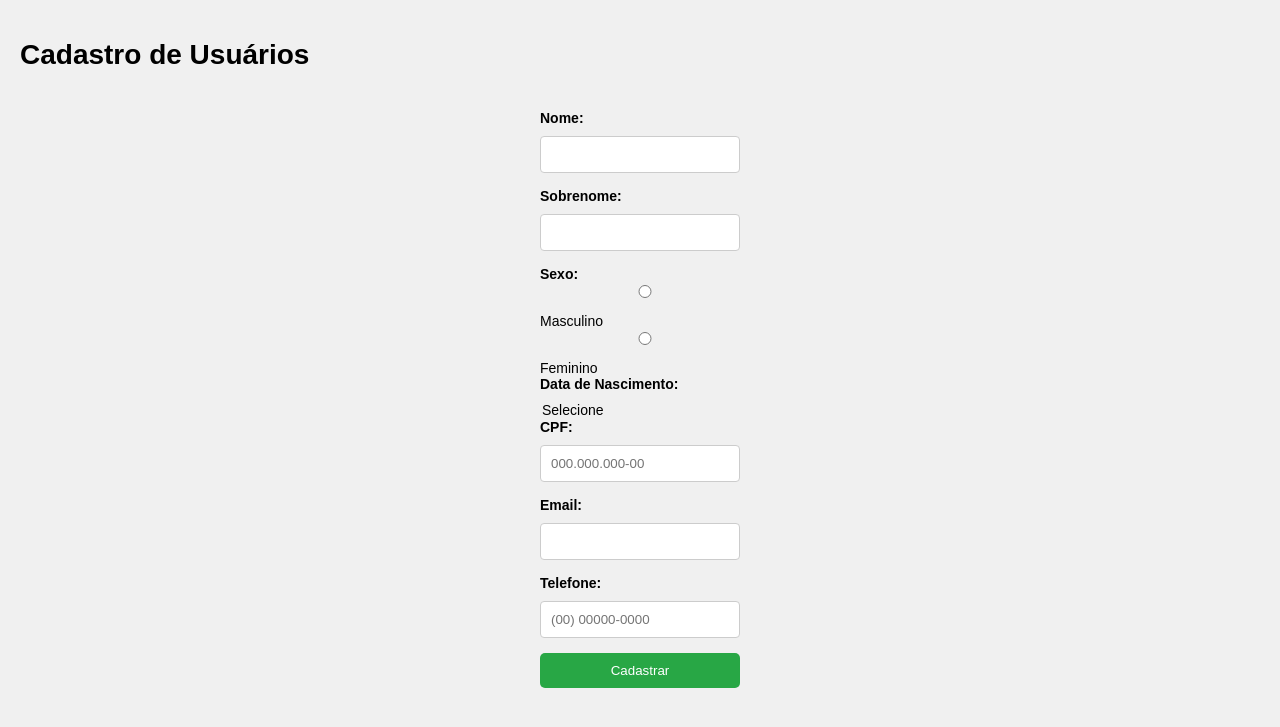
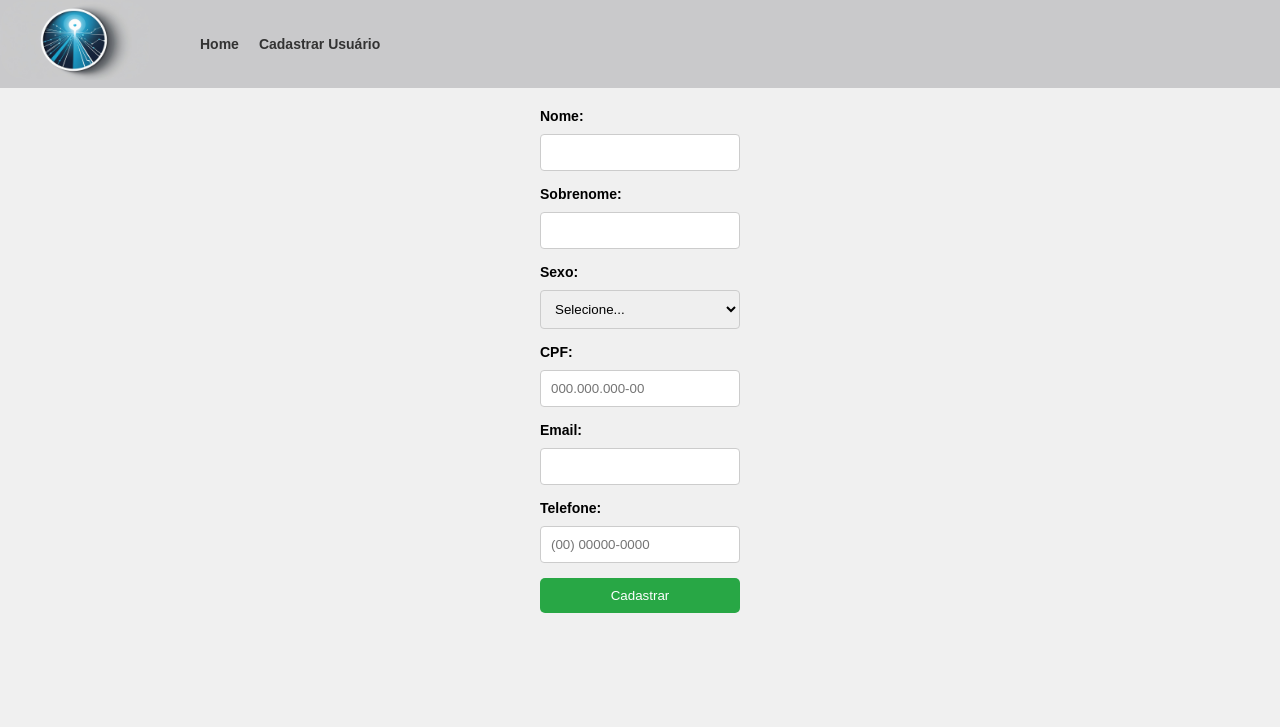
Before and after one commit to falci-yan/Cadastro-de-Usuario, a Django app: page /cadastro/ in a window 1280 px wide. Shown: the top 727 px of the page. Run offline with Django 5.2, Linux system fonts and the light colour scheme.

Commit message:
Atualização da logo e alteração na página de cadastro

```diff
--- a/cadastro/static/estilos.css
+++ b/cadastro/static/estilos.css
@@ -4,8 +4,48 @@ body{
     background-color: #f0f0f0;
     font-family: Arial, sans-serif;
     margin: 0;
-    padding: 20px;
 }
+
+header{
+    background-color: #c9c9cb;
+    display: flex;
+    justify-content: left;
+    color: white;
+    text-align: left;
+}
+
+img{
+    width: 150px;
+    height: 80px;
+    margin: 0 auto 5px auto;
+    border-radius: 25px;
+}
+
+nav{
+    display: flex;
+    justify-content: center;
+    align-items: center;
+    background-color: #c9c9cb;
+}
+
+li{
+    list-style: none;
+    margin: 0 10px;
+}
+
+ul{
+    display: flex;
+    justify-content: center;
+    align-items: center;
+}
+
+a{
+    text-decoration: none;
+    color: #333;
+    font-weight: bold;
+    border-radius: 5px;
+}
+
 
 table{
     display: flex;
@@ -16,7 +56,6 @@ table{
     width: 100%;
     border-collapse: collapse;
     margin-bottom: 20px;
-    box-shadow: 0 2px 5px rgba(0, 0, 0, 0.1);
 }
 
 th, td {
@@ -44,7 +83,7 @@ label{
     font-weight: bold;
 }
 
-input{
+input, select{
     padding: 10px;
     margin-bottom: 15px;
     border: 1px solid #ccc;
--- a/cadastro/templates/cadastro.html
+++ b/cadastro/templates/cadastro.html
@@ -1,18 +1,10 @@
-<!DOCTYPE html>
-<html lang="pt-BR">
-<head>
-    <meta charset="UTF-8">
-    <meta name="viewport" content="width=device-width, initial-scale=1.0">
-    <title>Cadastro de Usuários</title>
-    {% load static %}
-    <link rel="stylesheet" type="text/css" href="{% static 'estilos.css' %}">
-</head>
-<body>
-    <header>
-        <h1>Cadastro de Usuários</h1>
-    </header>
+{%extends "home.html" %}
 
-    <main>
+{%block title%}
+Cadastro de Usuários
+{%endblock%}
+
+{%block content%}
         <form method="post" action="{% url 'cadastrar_usuario' %}">
             {% csrf_token %}
             <label for="nome">Nome:</label>
@@ -21,19 +13,15 @@
             <label for="sobrenome">Sobrenome:</label>
             <input type="text" id="sobrenome" name="sobrenome" required>
 
-            <div>
+
                 <label for="sexo">Sexo: </label>
-                <input type="radio" id="sexo_masculino" name="sexo" value="masculino"> Masculino</input>
-                <input type="radio" id="sexo_feminino" name="sexo" value="feminino"> Feminino</input>
-            </div>
+                <select id="sexo" name="sexo" required>
+                    <option value="" disabled selected>Selecione...</option>
+                    <option value="Masculino">Masculino</option>
+                    <option value="Feminino">Feminino</option>
+                    <option value="Outro">Outro</option>
+                </select>
 
-            <label for="ano_nascimento">Data de Nascimento:</label>
-            <combobox id="ano_nascimento" name="ano_nascimento" required>
-                <option value="">Selecione</option>
-                {% for ano in anos %}
-                        <option value="{{ ano }}">{{ ano }}</option>
-                {% endfor %}
-            </combobox>
             <label for="cpf">CPF:</label>
             <input type="text" id="cpf" name="cpf" pattern="\d{3}\.\d{3}\.\d{3}-\d{2}" placeholder="000.000.000-00" required>
 
@@ -45,6 +33,4 @@
 
             <button type="submit">Cadastrar</button>
         </form>
-    </main>
-</body>
-</html>
+{%endblock%}
--- a/cadastro/templates/home.html
+++ b/cadastro/templates/home.html
@@ -3,23 +3,31 @@
 <head>
     <meta charset="UTF-8">
     <meta name="viewport" content="width=device-width, initial-scale=1.0">
-    <title>Home</title>
+    <title>{%block title%} Home {%endblock%}</title>
+
     {% load static %}
     <link rel="stylesheet" type="text/css" href="{% static 'estilos.css' %}">
 </head>
+
 <body>
 
     <header>
+        {%block header%}
+        <div class="logo">
+            {%load static%}
+            <img src="{% static 'logo-theWay2.jpg' %}" alt="Logo The Way">
+        </div>
         <nav>
             <ul>
                 <li><a href="{% url 'home' %}">Home</a></li>
                 <li><a href="{% url 'cadastro' %}">Cadastrar Usuário</a></li>
             </ul>
         </nav>
+        {%endblock%}
     </header>
 
     <main>
-
+        {%block content%}
         <div class="main-titulo">
             <h1>Bem-vindo ao Sistema de Cadastro</h1>
         </div>
@@ -48,6 +56,9 @@
                 {% endfor %}
             </table>
         </div>
+
+        {%endblock%}
     </main>
+
 </body>
 </html>
--- a/cadastro/views.py
+++ b/cadastro/views.py
@@ -28,6 +28,6 @@ def criarUsuario(request):
             'NovoUsuario': CadastrarUsuario.objects.all()
         }
 
-        return render(request, 'home.html', contexto)
+        return render(request, 'home.html')
 
     return render(request, 'home.html')
```
Also changed, not shown: cadastro/static/logo-theWay2.jpg (added), db.sqlite3.
